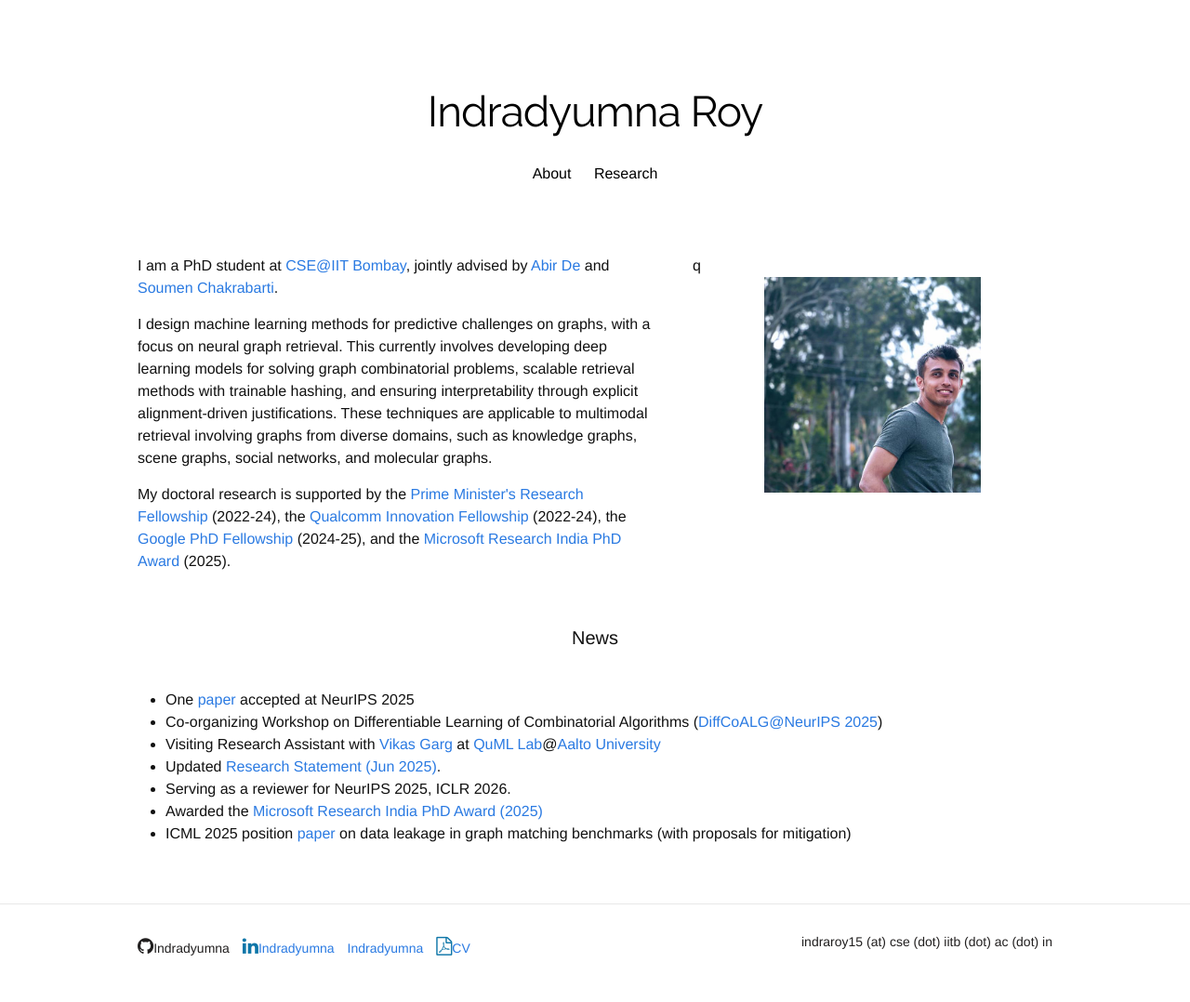
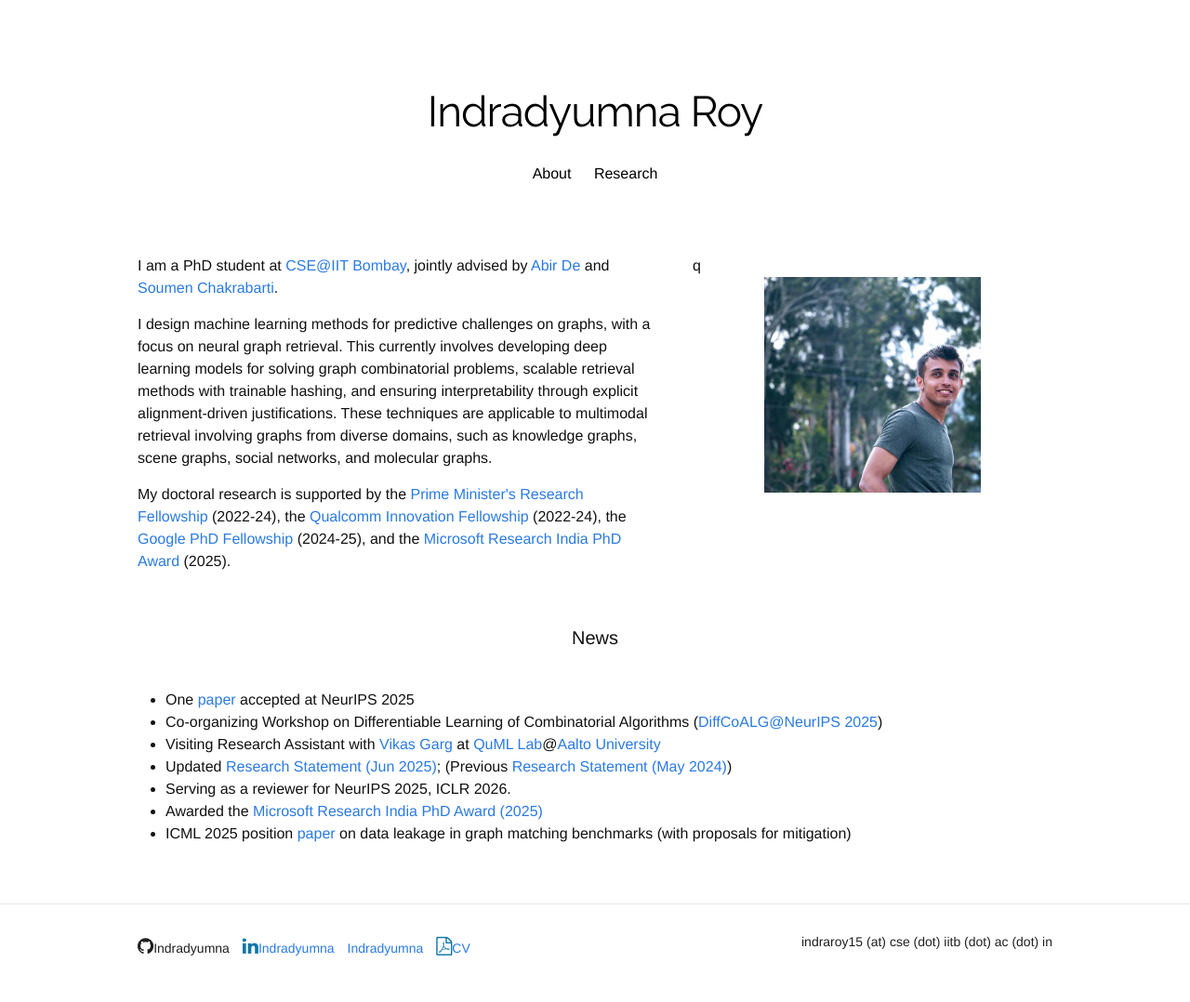
Before and after one commit to Indradyumna/indradyumna.github.io, a Jekyll site: the page built from index.html, in a window 1280 px wide. Shown: the whole page at 93% size. Built offline with Jekyll 4.4.1, drawn with Linux system fonts in a browser that asks for light colours; nearby versions of some CDN libraries; some web fonts are replaced; a style sheet for code colours, icons or effects is not loaded.

Commit message:
minor fixes

```diff
--- a/index.html
+++ b/index.html
@@ -29,8 +29,8 @@ These techniques are applicable to multimodal retrieval involving graphs from di
 <ul>
   <li> One <a href="https://pritishc.com/posts/2025/10/corgii-blog/">paper</a> accepted at NeurIPS 2025 </li>
   <li> Co-organizing Workshop on Differentiable Learning of Combinatorial Algorithms (<a href="https://sites.google.com/view/diffcoalg2025">DiffCoALG@NeurIPS 2025</a>) </li>
-  <li> Visiting Research Assistant with <a href="https://people.csail.mit.edu/vgarg/">Vikas Garg</a> at <a href="https://quml.aalto.fi/about-us/">QuML Lab</a>@<a href="https://www.aalto.fi/en">Aalto University</a>  </li>
-  <li> Updated <a href="/pdfs/IR_RS_25.pdf">Research Statement (Jun 2025)</a>. </li>
+  <li> Visiting Research Assistant with <a href="https://people.csail.mit.edu/vgarg/">Vikas Garg</a> at <a href="https://quml.aalto.fi/about-us/">QuML Lab</a>@<a href="https://www.aalto.fi/en">Aalto University</a> </li>
+  <li> Updated <a href="/pdfs/IR_RS_25.pdf">Research Statement (Jun 2025)</a>; (Previous <a href="/pdfs/IR_RS.pdf">Research Statement (May 2024)</a>) </li>
   <li> Serving as a reviewer for NeurIPS 2025, ICLR 2026. </li>
   <li> Awarded the <a href=https://www.microsoft.com/en-us/research/academic-program/microsoft-research-india-phd-award/>Microsoft Research India PhD Award (2025)</a> </li>
   <li> ICML 2025 position <a href="/pdfs/ICML25_POSITIONS.pdf">paper</a> on data leakage in graph matching benchmarks (with proposals for mitigation) </li>
```
